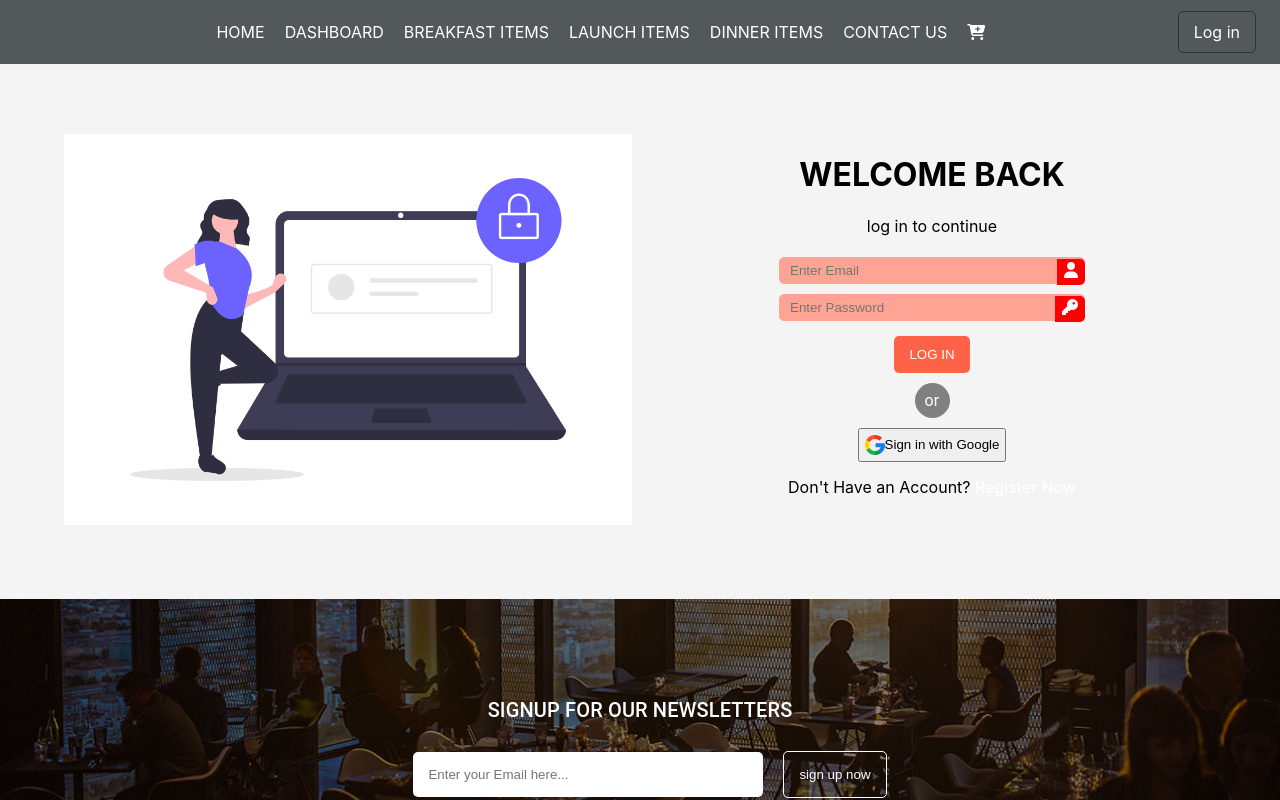
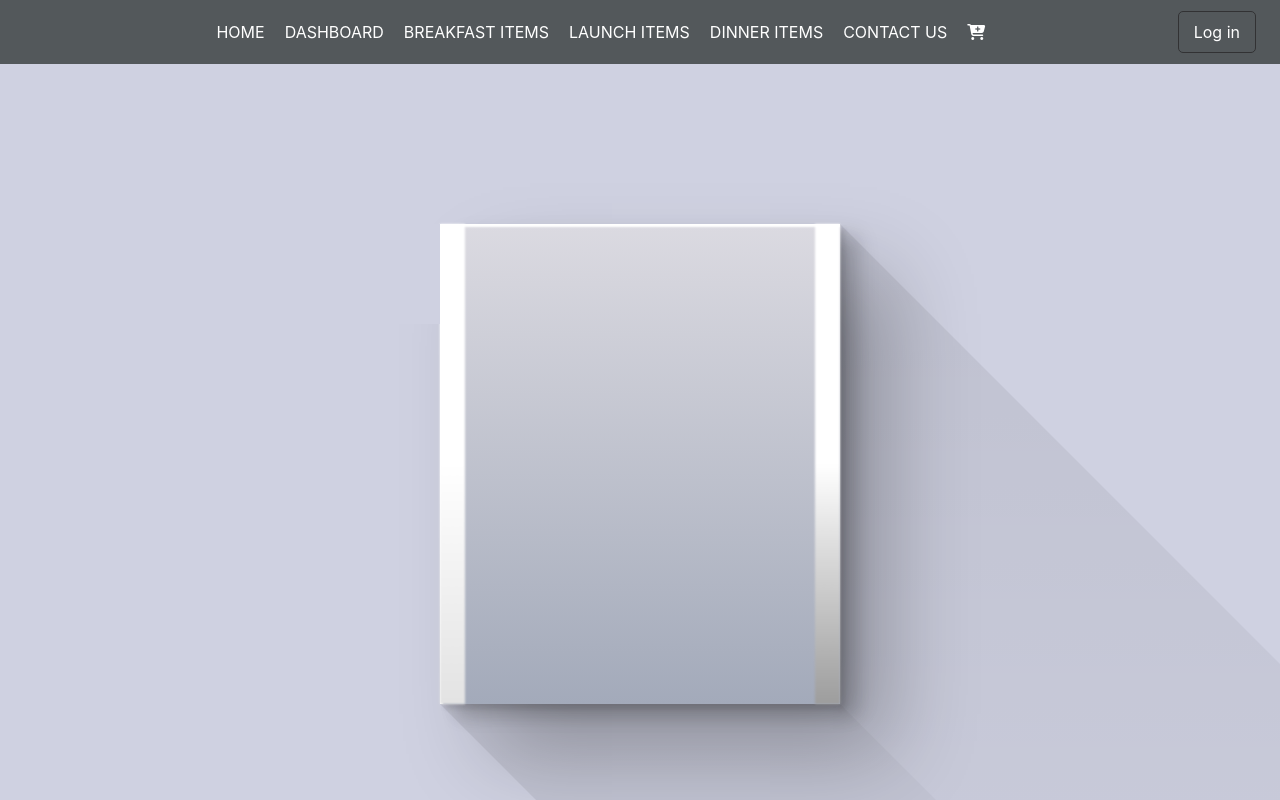
Before and after one commit to Moyen75/hotel-pro-client, a React (Create React App) app: page /login in a window 1280 px wide. Shown: the top 800 px of the page. Built offline with nearby package versions, Linux system fonts and the light colour scheme; no server answers.

Commit message:
login page start

```diff
--- a/src/Style/Style.css
+++ b/src/Style/Style.css
@@ -304,7 +304,96 @@
 }
 
 /* login */
+.login-container {
+    display: flex;
+    justify-content: center;
+    align-items: center;
+}
 
+.login-box {
+    position: relative;
+    width: 400px;
+    height: 480px;
+    display: flex;
+    align-items: center;
+    justify-content: center;
+    /* background-color: #fff; */
+}
+
+.login-box::before {
+    content: "";
+    position: absolute;
+    top: 0;
+    left: 0;
+    width: 25px;
+    height: 100%;
+    background: linear-gradient(#fff, #fff, #e3e3e3);
+    filter: blur(1px);
+    z-index: 1;
+}
+
+.login-box::after {
+    content: "";
+    position: absolute;
+    top: 0;
+    right: 0;
+    width: 25px;
+    height: 100%;
+    background: linear-gradient(#fff, #fff, #9d9d9d);
+    filter: blur(1px);
+    z-index: 1;
+}
+
+.login-shadow {
+    position: absolute;
+    width: 100%;
+    height: 100%;
+    background: #eee;
+}
+
+.login-shadow::before {
+    content: "";
+    position: absolute;
+    top: 0;
+    left: calc(100% + 96px);
+    width: 120%;
+    height: 240%;
+    background: linear-gradient(rgba(0, 0, 0, 0.075), transparent);
+    transform: skewX(45deg);
+}
+
+.login-shadow::after {
+    content: "";
+    position: absolute;
+    bottom: -200%;
+    left: calc(100% + 80px);
+    width: 100%;
+    height: 200%;
+    background: linear-gradient(rgba(0, 0, 0, 0.075), transparent);
+    transform: skewX(45deg);
+}
+
+.login-cover {
+    position: absolute;
+    top: 0;
+    left: -100px;
+    width: 100px;
+    height: 100px;
+    background: #cfd1e1;
+    z-index: 10;
+}
+
+.link-content {
+    position: relative;
+    width: 100%;
+    height: 100%;
+    background: linear-gradient(#dbdae1, #a3aaba);
+    box-shadow: 5px 5px 5px rgba(0, 0, 0, 0.1),
+        15px 15px 15px rgba(0, 0, 0, 0.1),
+        20px 10px 20px rgba(0, 0, 0, 0.1),
+        50px 50px 80px rgba(0, 0, 0, 0.25),
+        inset 3px 3px 2px #fff;
+}
 
 .login-input {
     width: 50%;
--- a/src/shared/Login/Login.js
+++ b/src/shared/Login/Login.js
@@ -37,43 +37,18 @@ const Login = () => {
         )
     }
     return (
-        <Box sx={{ backgroundColor: "#f4f4f4" }}>
-            <Container >
-                <Box sx={{ paddingY: "70px" }}>
-                    <Grid container spacing={2}>
-                        <Grid item xs={12} md={6}>
-                            <Box sx={{ display: { xs: 'none', md: "inline" } }}>
-                                <img style={{ width: '100%' }} src={loginImg} alt="" />
-                            </Box>
-                        </Grid>
-                        <Grid item xs={12} md={6}>
-                            <Box sx={{ maxWidth: "600px" }}>
-                                <h1> WELCOME BACK</h1>
-                                <p>log in to continue</p>
-                                <form onSubmit={handleOnSubmit}>
-                                    <label htmlFor="email"><input className='login-input'
-                                        onBlur={handleEmail}
-                                        type="email" placeholder='Enter Email' /><span className='input'><i class="fas fa-user"></i></span></label>
-                                    <label htmlFor="password"><input
-                                        onBlur={handlePassword}
-                                        className='login-input' type="password" placeholder='Enter Password' /><span className='input'><i class="fas fa-key"></i></span></label>
-                                    <input className='submit' style={{ display: "block", margin: "10px auto" }} type='submit' value='LOG IN' />
-                                </form>
-                            </Box>
-                            <Typography sx={{ width: '35px', height: "35px", borderRadius: "50%", backgroundColor: 'gray', color: "white", lineHeight: '35px', margin: ' 10px auto' }}>
-                                or
-                            </Typography>
-                            <button style={{ display: 'flex', alignItems: 'center', justifyContent: 'center', margin: '0 auto', padding: '5px' }} onClick={() => googleSignIn(success, navigate, location)}>
-                                <img width="20px" src={google} alt="" /><span >Sign in with Google</span>
-                            </button>
-                            <Box sx={{ marginY: '15px' }}>
-                                <span>Don't Have an Account?</span> <Link className='link' to='/register'>Register Now</Link>
-                            </Box>
-                        </Grid>
-                    </Grid>
-                </Box>
-            </Container>
-            <Footer></Footer>
+        <Box sx={{ backgroundColor: "#cfd1e1", overflow: "hidden", display: "flex", justifyContent: "center", alignItems: "center", minHeight: "100vh" }}>
+            <div className="login-container">
+                <div className="login-box">
+                    <div className="login-cover"></div>
+                    <div className="login-shadow"></div>
+                    <div className="link-content">
+                        <div className="link-form">
+                            <h3 className="link-logo"></h3>
+                        </div>
+                    </div>
+                </div>
+            </div>
         </Box>
     );
 };
```
